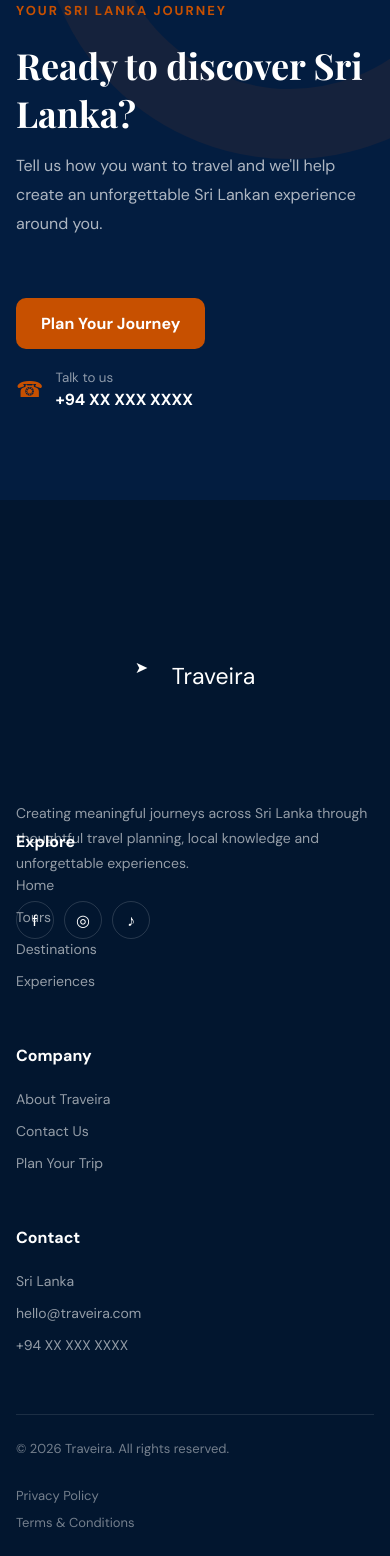
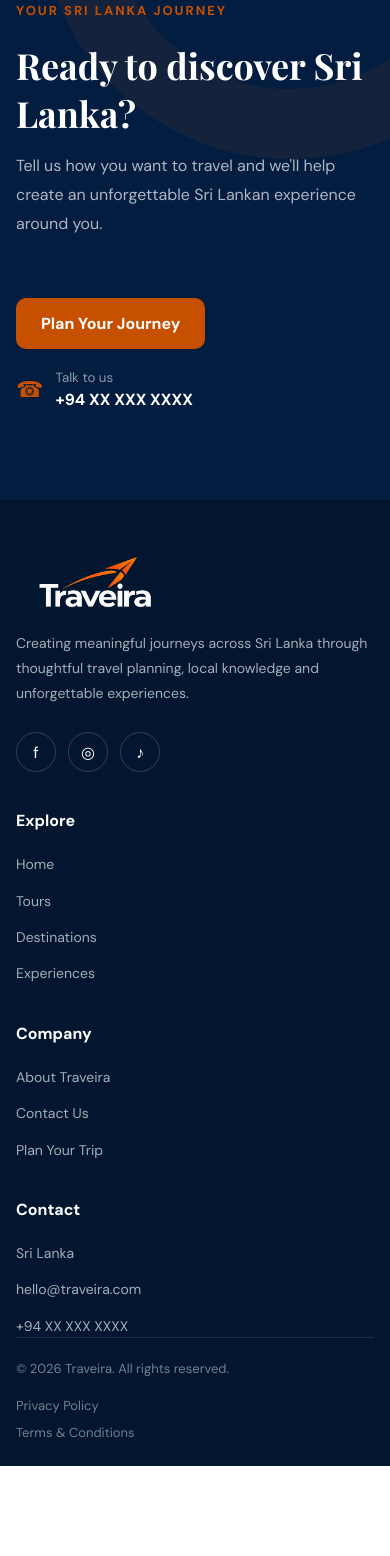
Before and after one commit to dasunipremasinghe/Traveira, a React (Vite) app: page / in a window 390 px wide. Shown: the part 8579-10135 px from the top of the page. After the commit the page ends 10045 px from the top, so only its background shows below. Built offline with nearby package versions, Linux system fonts and the light colour scheme.

Commit message:
Refactor code structure for improved readability and maintainability

```diff
--- a/src/App.css
+++ b/src/App.css
@@ -296,6 +296,14 @@
   object-fit: cover;
 
   z-index: 0;
+}
+
+.hero-video {
+  position: absolute;
+  inset: 0;
+  width: 100%;
+  height: 100%;
+  object-fit: cover;
 }
 
 
@@ -886,54 +894,81 @@
 }
 
 
-/* ===========================
+/* =========================================================
    FOOTER
-=========================== */
+========================================================= */
 
 .footer {
   background: #02162f;
   color: white;
-  padding-top: 75px;
+  padding: 70px 0 25px;
 }
 
 .footer-grid {
+  width: min(1200px, calc(100% - 48px));
+  margin: 0 auto;
+
   display: grid;
-  grid-template-columns: 1.8fr 1fr 1fr 1.2fr;
-  gap: 55px;
-  padding-bottom: 60px;
+  grid-template-columns: 1.5fr 1fr 1fr 1fr;
+  gap: 70px;
+
+  align-items: start;
 }
 
-.footer-logo .brand-name {
-  color: white;
+/* Footer brand */
+
+.footer-brand {
+  max-width: 360px;
+}
+
+.footer-logo-link {
+  display: inline-flex;
+  align-items: center;
+  margin-bottom: 22px;
+}
+
+.footer-brand-logo {
+  width: 180px;
+  height: auto;
+  display: block;
+  object-fit: contain;
 }
 
 .footer-brand > p {
-  color: rgba(255, 255, 255, 0.58);
-  max-width: 370px;
+  color: rgba(255, 255, 255, 0.65);
   line-height: 1.8;
-  margin: 25px 0;
   font-size: 14px;
+  margin-bottom: 26px;
 }
+
+/* Social */
 
 .social-links {
   display: flex;
-  gap: 10px;
+  gap: 12px;
 }
 
 .social-links a {
-  width: 38px;
-  height: 38px;
-  border: 1px solid rgba(255, 255, 255, 0.15);
-  border-radius: 50%;
+  width: 40px;
+  height: 40px;
+
   display: grid;
   place-items: center;
-  transition: 0.25s;
+
+  border: 1px solid rgba(255, 255, 255, 0.18);
+  border-radius: 50%;
+
+  color: white;
+
+  transition: 0.25s ease;
 }
 
 .social-links a:hover {
   background: var(--orange);
   border-color: var(--orange);
 }
+
+/* Footer columns */
 
 .footer-column {
   display: flex;
@@ -944,26 +979,35 @@
 .footer-column h4 {
   color: white;
   font-size: 16px;
-  margin-bottom: 10px;
+  margin-bottom: 8px;
 }
 
 .footer-column a,
 .footer-column p {
-  color: rgba(255, 255, 255, 0.58);
+  color: rgba(255, 255, 255, 0.65);
   font-size: 14px;
+  line-height: 1.6;
 }
 
 .footer-column a:hover {
   color: var(--orange);
 }
 
+/* Bottom */
+
 .footer-bottom {
-  padding: 25px 0;
+  width: min(1200px, calc(100% - 48px));
+  margin: 55px auto 0;
+
+  padding-top: 22px;
+
   border-top: 1px solid rgba(255, 255, 255, 0.1);
 
   display: flex;
   justify-content: space-between;
-  gap: 30px;
+  align-items: center;
+
+  gap: 20px;
 
   color: rgba(255, 255, 255, 0.45);
   font-size: 13px;
@@ -971,9 +1015,57 @@
 
 .footer-bottom div {
   display: flex;
-  gap: 25px;
+  gap: 24px;
 }
 
+/* Tablet */
+
+@media (max-width: 1000px) {
+  .footer-grid {
+    grid-template-columns: 1.5fr 1fr 1fr;
+    gap: 45px;
+  }
+
+  .footer-column:last-child {
+    grid-column: 2 / 4;
+  }
+}
+
+/* Mobile */
+
+@media (max-width: 700px) {
+  .footer {
+    padding-top: 55px;
+  }
+
+  .footer-grid {
+    grid-template-columns: 1fr;
+    gap: 38px;
+  }
+
+  .footer-brand {
+    max-width: 100%;
+  }
+
+  .footer-brand-logo {
+    width: 160px;
+  }
+
+  .footer-column:last-child {
+    grid-column: auto;
+  }
+
+  .footer-bottom {
+    margin-top: 40px;
+    flex-direction: column;
+    align-items: flex-start;
+  }
+
+  .footer-bottom div {
+    flex-direction: column;
+    gap: 10px;
+  }
+}
 
 /* ===========================
    TABLET
--- a/src/components/Footer.jsx
+++ b/src/components/Footer.jsx
@@ -1,3 +1,5 @@
+import logo from "../assets/images/destinations/Traveira-logo-white.png";
+
 function Footer() {
   return (
     <footer className="footer">
@@ -6,13 +8,13 @@ function Footer() {
 
         <div className="footer-brand">
 
-          <div className="brand footer-logo">
-            <div className="brand-icon">➤</div>
-
-            <div>
-              <span className="brand-name">Traveira</span>
-            </div>
-          </div>
+          <a href="#home" className="footer-logo-link">
+            <img
+              src={logo}
+              alt="Traveira"
+              className="footer-brand-logo"
+            />
+          </a>
 
           <p>
             Creating meaningful journeys across Sri Lanka through
@@ -29,28 +31,23 @@ function Footer() {
         </div>
 
         <div className="footer-column">
-
           <h4>Explore</h4>
 
           <a href="#home">Home</a>
           <a href="#tours">Tours</a>
           <a href="#destinations">Destinations</a>
           <a href="#experiences">Experiences</a>
-
         </div>
 
         <div className="footer-column">
-
           <h4>Company</h4>
 
           <a href="#about">About Traveira</a>
           <a href="#contact">Contact Us</a>
           <a href="#contact">Plan Your Trip</a>
-
         </div>
 
         <div className="footer-column">
-
           <h4>Contact</h4>
 
           <p>Sri Lanka</p>
@@ -62,7 +59,6 @@ function Footer() {
           <a href="tel:+94000000000">
             +94 XX XXX XXXX
           </a>
-
         </div>
 
       </div>
```
Also changed, not shown: src/assets/images/destinations/Traveira-logo-white.png (added).
